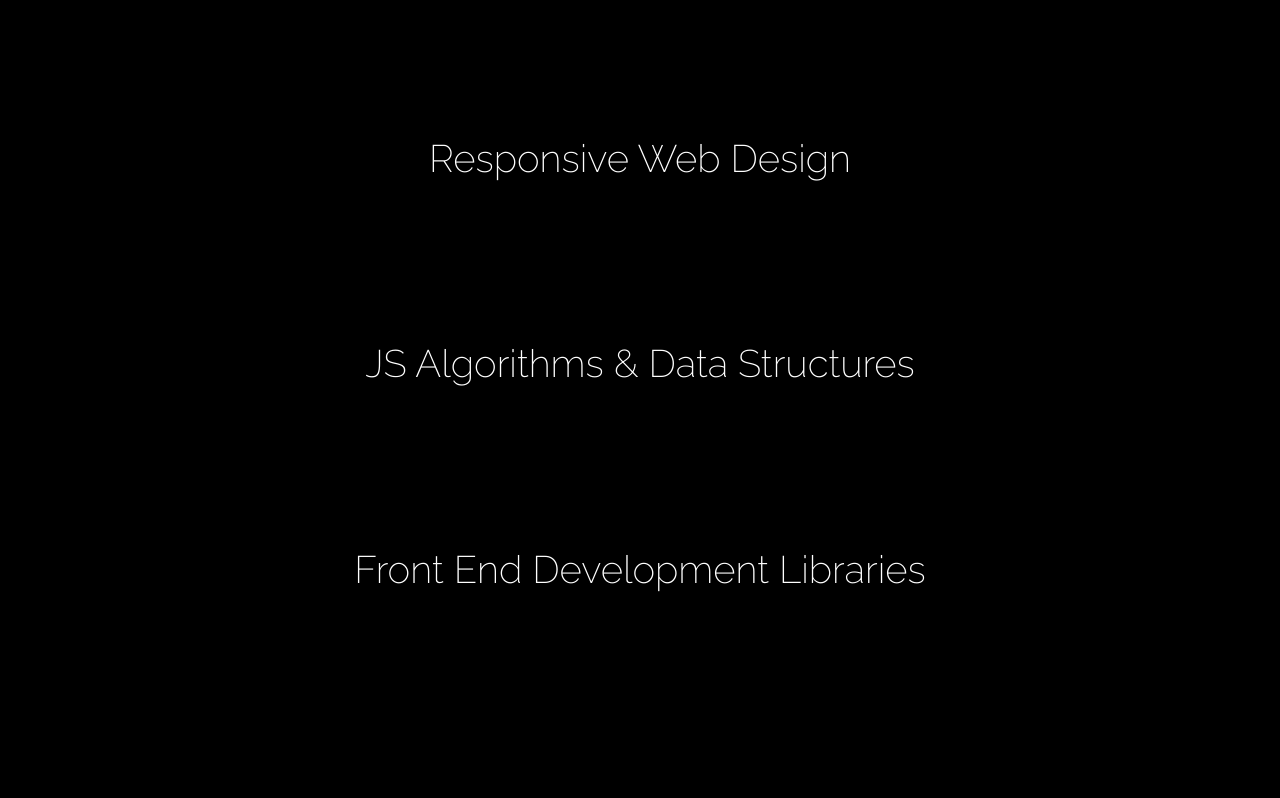
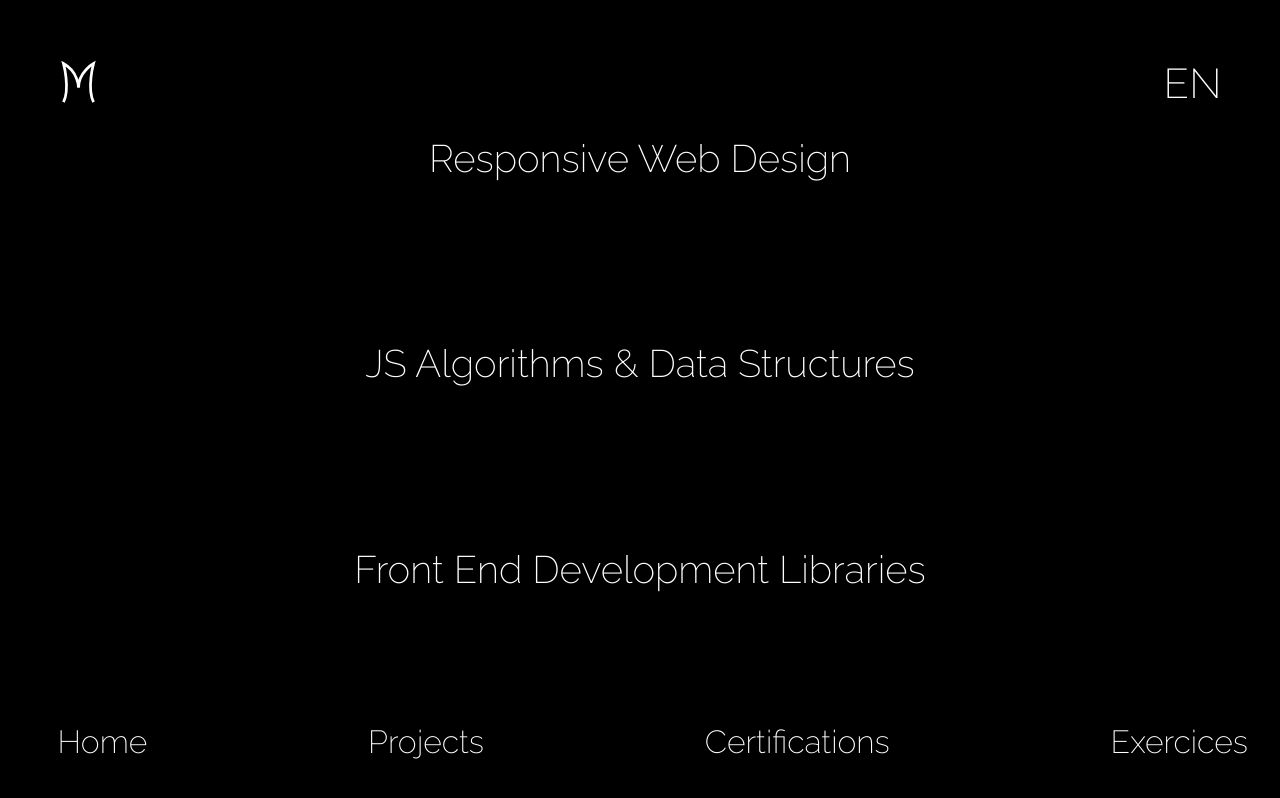
Before and after one commit to mati-fernandez/portfolio-react, a React (Vite) app: page /#/certifications in a window 1280 px wide. Built offline with nearby package versions, Linux system fonts and the light colour scheme.

Commit message:
Starting desktop mode & changeSVGColor helper for hover

```diff
--- a/src/App.css
+++ b/src/App.css
@@ -14,6 +14,7 @@ html {
 :root {
   font-size: 4vmin;
   --color-primary: white;
+  --color-secondary: #95c082;
   --color-background: black;
   --color-background-alpha: #4e644450;
 }
@@ -29,12 +30,41 @@ body {
   text-align: center;
 }
 
+#desktop-menu {
+  box-sizing: border-box;
+  width: calc(100% - 2vw);
+  position: fixed;
+  display: flex;
+  justify-content: space-between;
+  margin: 0 2vw;
+  padding: 0 1rem;
+  bottom: 5vh;
+  z-index: 10;
+}
+
+#desktop-menu > a:hover {
+  color: var(--color-secondary);
+}
+
 .container {
   display: flex;
   flex-direction: column;
   justify-content: center;
   align-items: center;
   height: calc(var(--vh) * 100);
+}
+
+#logo {
+  position: fixed;
+  top: 2vw;
+  left: 2vw;
+  width: 1.3rem;
+  padding: 1rem;
+  z-index: 11;
+}
+
+#logo:hover {
+  filter: hue-rotate(250deg);
 }
 
 #language-btn {
@@ -51,6 +81,10 @@ body {
   border-radius: 50px;
   padding: 1rem;
   z-index: 11;
+}
+
+#language-btn:hover {
+  color: var(--color-secondary);
 }
 
 #name {
@@ -145,10 +179,3 @@ body {
   background-color: var(--color-background-alpha);
   cursor: pointer;
 }
-
-/******** LANDSCAPE ************/
-@media (orientation: landscape) {
-  #mobile-header {
-    display: none;
-  }
-}
--- a/src/App.jsx
+++ b/src/App.jsx
@@ -1,4 +1,4 @@
-import { Routes, Route, useLocation } from 'react-router-dom';
+import { Routes, Route, useLocation, Link } from 'react-router-dom';
 import { TranslationProvider } from './i18n/TranslationContext';
 import './App.css';
 
@@ -10,16 +10,27 @@ import MobileHeader from './components/MobileHeader';
 import LanguageSetup from './helpers/LanguageSetup';
 import { useEffect, useState } from 'react';
 import { updateViewportHeight } from './helpers/updateViewportHeight';
+import DesktopHeader from './components/DesktopHeader';
+import { updateAspectRatio } from './helpers/updateAspectRatio';
+import LanguageButton from './components/LanguageButton';
+// import { changeSVGColor } from './helpers/changeSVGColor';
 
 function App() {
   const [showMenu, setShowMenu] = useState(false);
   const location = useLocation();
+  const [aspectRatio, setAspectRatio] = useState(updateAspectRatio());
+  const [svgColor, setSvgColor] = useState('none');
 
-  // Llamar a la función al cargar y al redimensionar la ventana
-  updateViewportHeight();
-  window.addEventListener('resize', updateViewportHeight);
+  function handleResize() {
+    updateViewportHeight();
+    setAspectRatio(updateAspectRatio());
+  }
+  // Llamar al redimensionar la ventana
+  window.addEventListener('resize', handleResize);
 
   useEffect(() => {
+    // changeSVGColor();
+    handleResize();
     document.addEventListener('contextmenu', (e) => e.preventDefault());
 
     return () => {
@@ -56,7 +67,17 @@ function App() {
         />
         <Route path="*" element={<h1>Not Found</h1>} />
       </Routes>
-      <MobileHeader showMenu={showMenu} setShowMenu={setShowMenu} />
+      {aspectRatio === 'portrait' ? (
+        <MobileHeader showMenu={showMenu} setShowMenu={setShowMenu} />
+      ) : (
+        <>
+          <Link className="link" to="/">
+            <img id="logo" src="favicon.svg " alt="Matias" />
+          </Link>
+          <LanguageButton />
+          <DesktopHeader />
+        </>
+      )}
     </TranslationProvider>
   );
 }
--- /dev/null
+++ b/src/components/DesktopHeader.jsx
@@ -0,0 +1,11 @@
+import MainMenu from './MainMenu';
+
+const DesktopHeader = () => {
+  return (
+    <div id="desktop-menu">
+      <MainMenu />
+    </div>
+  );
+};
+
+export default DesktopHeader;
--- /dev/null
+++ b/src/helpers/updateAspectRatio.js
@@ -0,0 +1,2 @@
+export const updateAspectRatio = () =>
+  window.innerWidth / window.innerHeight < 1 ? 'portrait' : 'landscape';
--- a/src/helpers/updateViewportHeight.js
+++ b/src/helpers/updateViewportHeight.js
@@ -2,5 +2,4 @@ export function updateViewportHeight() {
   //Establece una variable CSS personalizada --vh con el valor calculado de la altura del viewport visible en píxeles.
   const vh = window.innerHeight * 0.01;
   document.documentElement.style.setProperty('--vh', `${vh}px`);
-  console.log('Resize');
 }
```
Also changed, not shown: src/helpers/changeSVGColor.js (added, +28 -0 lines), public/favicon.svg.
